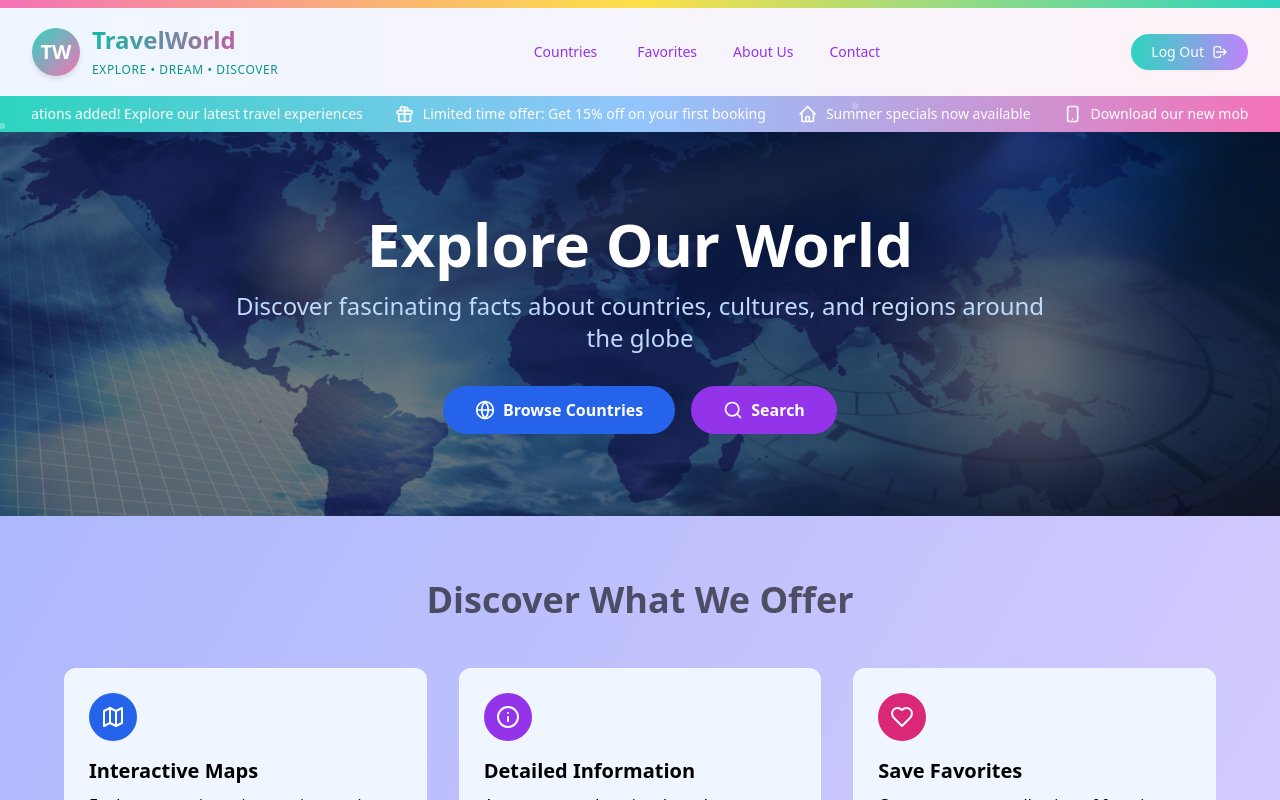
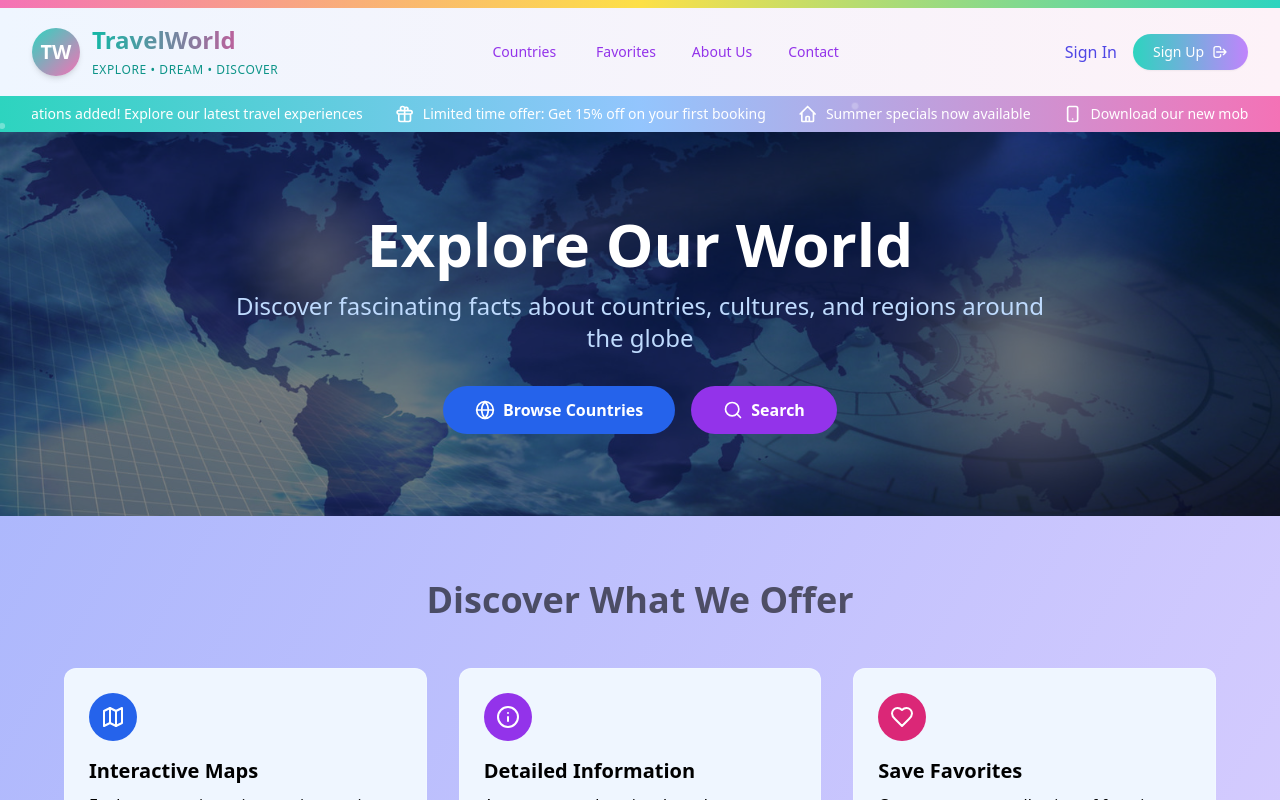
Before and after one commit to Nimesha4/AF, a React (Create React App) app in the folder frontend/: page / in a window 1280 px wide. Shown: the top 800 px of the page. Built offline with nearby package versions, Linux system fonts and the light colour scheme; no server answers.

Commit message:
set header

```diff
--- a/frontend/src/components/HHeader.jsx
+++ b/frontend/src/components/HHeader.jsx
@@ -102,9 +102,12 @@ const Header = () => {
 
             {/* Authentication buttons */}
             <div className="hidden md:flex items-center">
-              <Link to="/login" className="px-5 py-2 text-sm font-medium text-white bg-gradient-to-r from-teal-400 to-purple-400 hover:from-teal-500 hover:to-purple-500 rounded-full shadow-sm transition-all duration-300 ease-in-out transform hover:scale-105 hover:shadow-md">
+            <Link to="/login" className="block px-4 py-2 text-base font-medium text-indigo-600 hover:text-indigo-800">
+                  Sign In
+                </Link>
+              <Link to="/register" className="px-5 py-2 text-sm font-medium text-white bg-gradient-to-r from-teal-400 to-purple-400 hover:from-teal-500 hover:to-purple-500 rounded-full shadow-sm transition-all duration-300 ease-in-out transform hover:scale-105 hover:shadow-md">
                 <span className="flex items-center">
-                  <span>Log Out</span>
+                  <span>Sign Up</span>
                   <svg xmlns="http://www.w3.org/2000/svg" className="h-4 w-4 ml-2" fill="none" viewBox="0 0 24 24" stroke="currentColor">
                     <path strokeLinecap="round" strokeLinejoin="round" strokeWidth={2} d="M17 16l4-4m0 0l-4-4m4 4H7m6 4v1a3 3 0 01-3 3H6a3 3 0 01-3-3V7a3 3 0 013-3h4a3 3 0 013 3v1" />
                   </svg>
@@ -154,9 +157,12 @@ const Header = () => {
             </div>
             <div className="pt-4 pb-5 border-t border-pink-100 bg-gradient-to-r from-blue-50 to-pink-50">
               <div className="flex items-center justify-center px-5">
+              <Link to="/login" className="block px-4 py-2 text-base font-medium text-indigo-600 hover:text-indigo-800">
+                  Sign In
+                </Link>
                 <Link to="/login" className="block w-full px-4 py-3 text-center text-base font-medium text-white bg-gradient-to-r from-teal-400 to-purple-400 hover:from-teal-500 hover:to-purple-500 rounded-full shadow-sm transition-all duration-200">
                   <span className="flex items-center justify-center">
-                    <span>Log Out</span>
+                    <span>Sign Up</span>
                     <svg xmlns="http://www.w3.org/2000/svg" className="h-4 w-4 ml-2" fill="none" viewBox="0 0 24 24" stroke="currentColor">
                       <path strokeLinecap="round" strokeLinejoin="round" strokeWidth={2} d="M17 16l4-4m0 0l-4-4m4 4H7m6 4v1a3 3 0 01-3 3H6a3 3 0 01-3-3V7a3 3 0 013-3h4a3 3 0 013 3v1" />
                     </svg>
```
